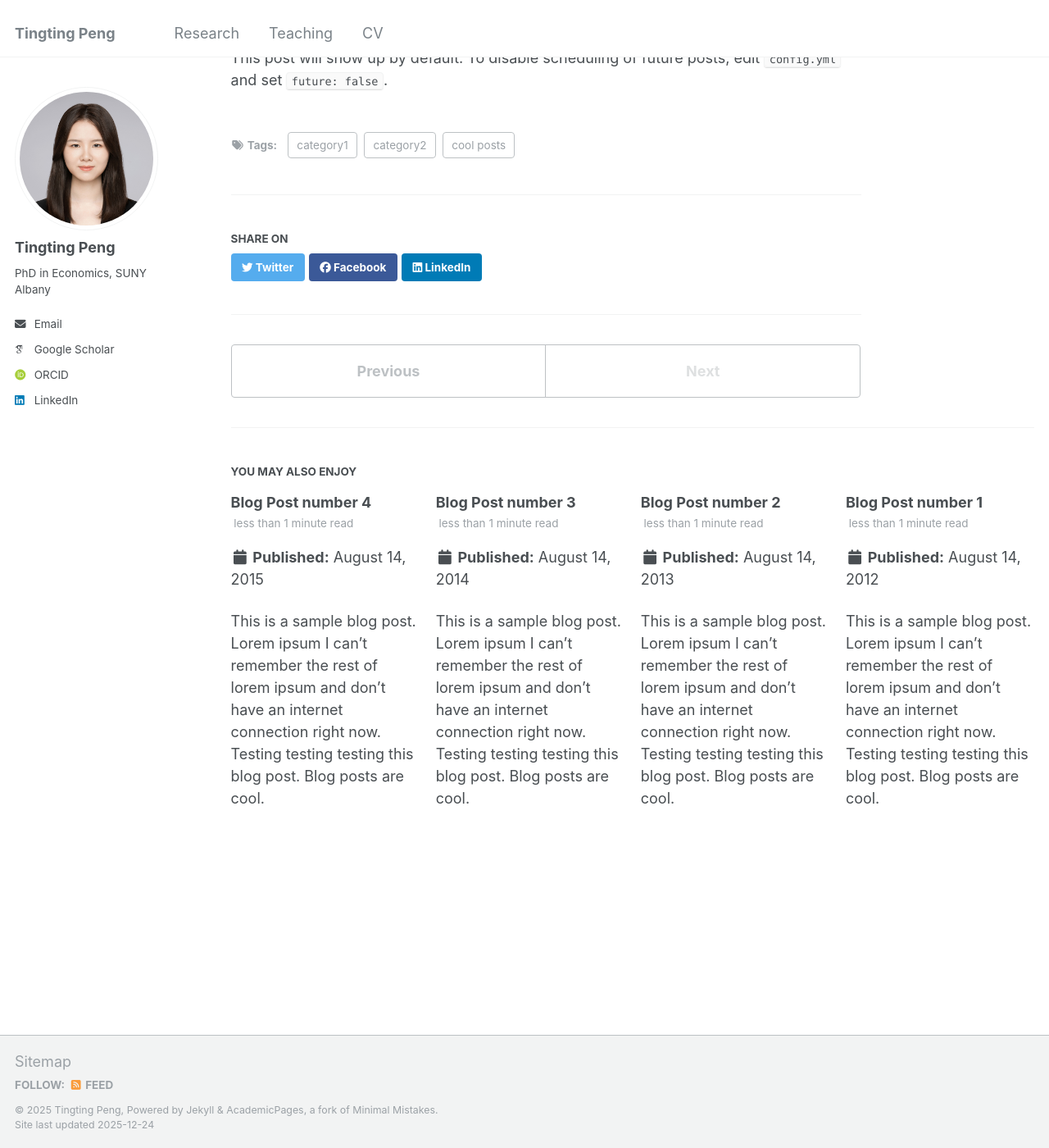
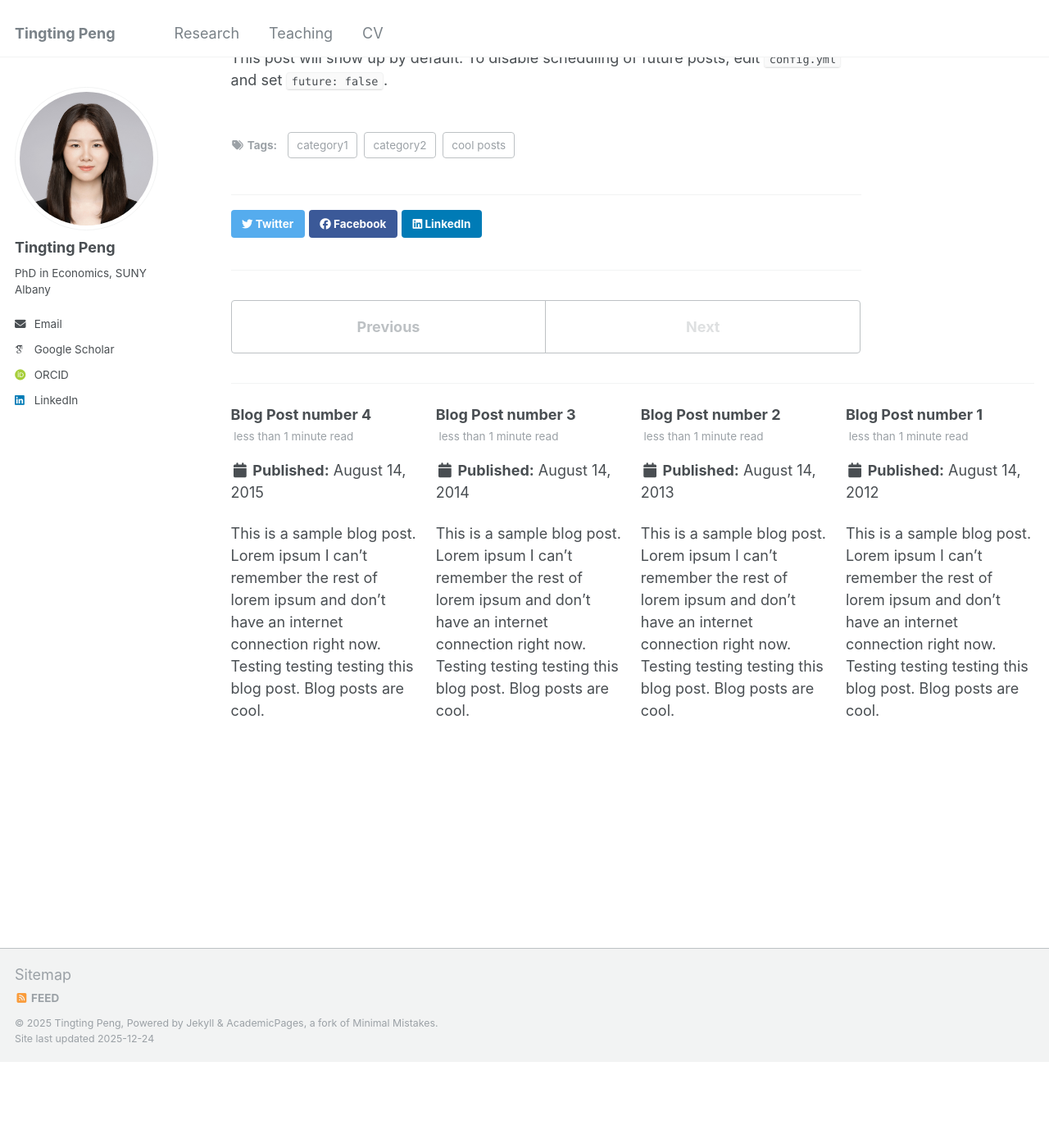
Before and after one commit to tpeng2023/webpage, a Jekyll site: the page built from _posts/2199-01-01-future-post.md, in a window 1280 px wide and 1400 px high, scrolled down 173 px. Shown: the whole window at 82% size. Built offline with Jekyll 4.4.1, drawn with Linux system fonts in a browser that asks for light colours; some web fonts are replaced; after the commit the page ends 1467 px from its top, so only the background shows below that; part of the change alters nothing that is shown.

```diff
--- a/_config.yml
+++ b/_config.yml
@@ -7,7 +7,7 @@
 # server process.
 
 # Basic Site Settings
-locale                   : "en-US"
+locale                   :
 title                    : "Tingting Peng"
 title_separator          : "-"
 name                     : &name "Tingting Peng"
```
